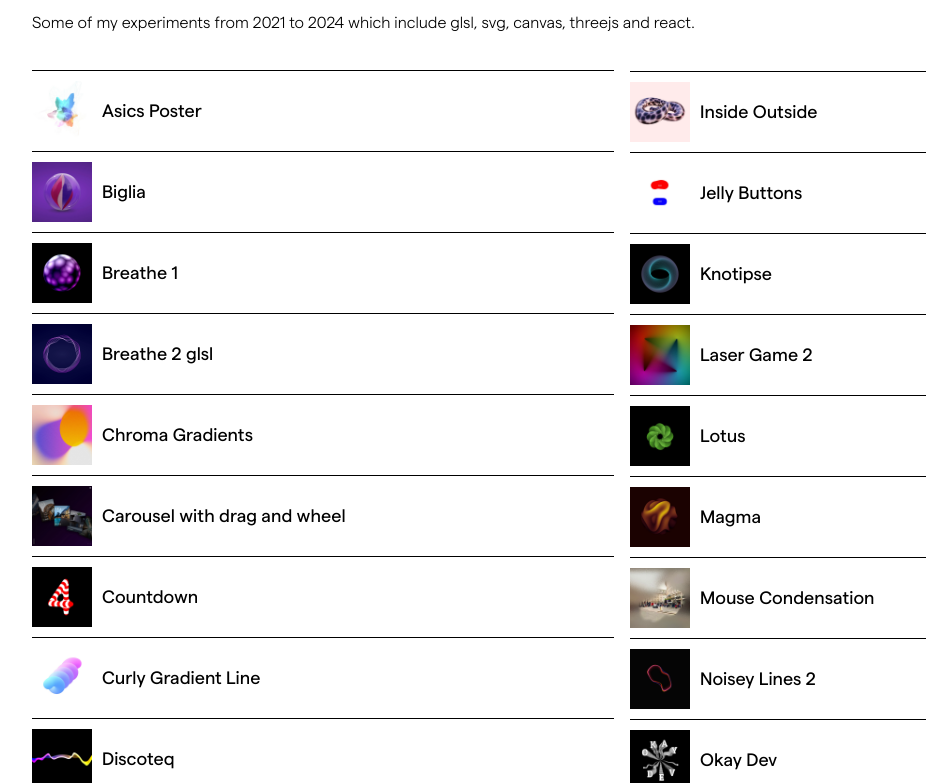
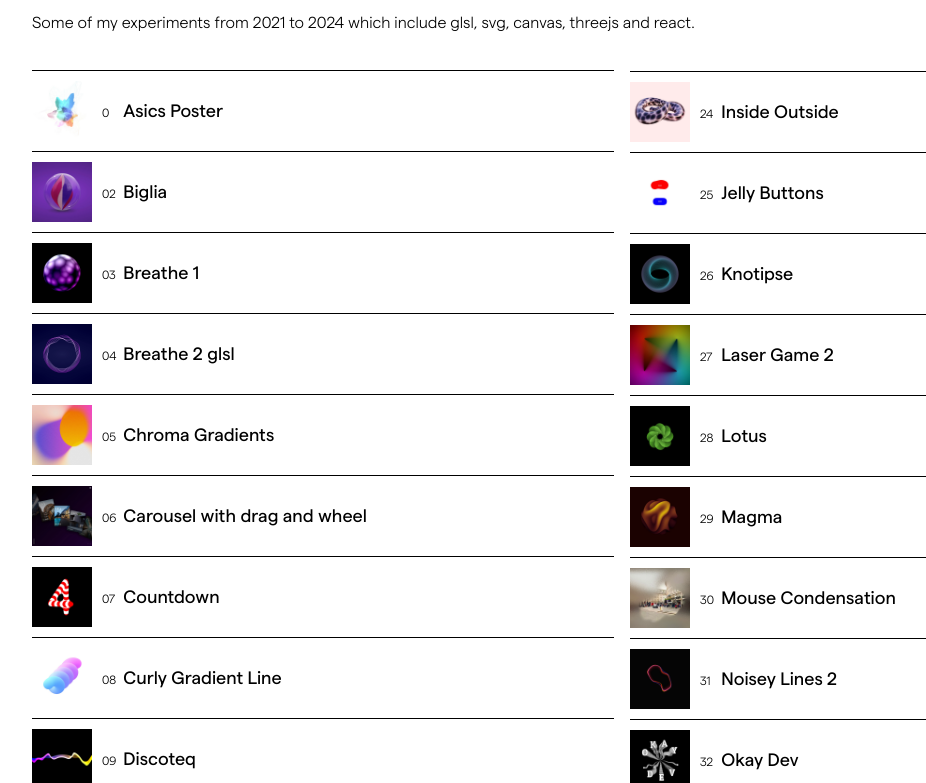
Before and after one commit to pronoia9/portfolio-supah, a React (Vite) app: page / in a window 1280 px wide. Shown: the part 2153-2936 px from the top of the page, without its empty margins (18-944 px from the left). Built offline with nearby package versions, Linux system fonts and the light colour scheme.

Commit message:
add i/num for works

```diff
--- a/src/components/Works.jsx
+++ b/src/components/Works.jsx
@@ -16,7 +16,7 @@ export const Works = () => {
           const num = i + 1 < 10 ? `0${i + 1}` : i + 1;
           return (
             <WorksWrapper className='experiment' key={`experiment-${i}`}>
-              <Work name={`<em>${num}</em> ${exp.name}`} {...exp} />
+              <Work i={i} {...exp} />
             </WorksWrapper>
           );
         })}
@@ -84,10 +84,11 @@ const WorksWrapper = styled.div`
   }
 `;
 
-export const Work = ({ link, name, image, ...props }) => {
+export const Work = ({ i, link, name, image, ...props }) => {
   const $root = useRef(),
     $overlay = useRef(),
     $link = useRef();
+  const num = i + 1 < 10 ? `0${i + 1}` : i + 1;
 
   const handleMouseEnter = (e) => {
     const bounds = $root.current.getBoundingClientRect();
@@ -135,8 +136,7 @@ export const Work = ({ link, name, image, ...props }) => {
       <a ref={$root} onMouseEnter={handleMouseEnter} onMouseLeave={handleMouseLeave} href={link} target='_blank'>
         {image && <img src={image} alt={name} />}
         <span className='link' ref={$link}>
-          {name}
-          {/* {HTMLParse(name)} */}
+          <em>{i && num}</em>{' '}{name}{/* {HTMLParse(name)} */}
         </span>
         <span className='overlay' ref={$overlay} />
       </a>
@@ -192,11 +192,12 @@ const WorkItem = styled.div`
     margin-right: 10px;
   }
 
-  em {
+  /* for Showcase numbering */
+  /* em {
     font-weight: 300;
     font-size: 2rem;
     font-style: normal;
-  }
+  } */
 
   span {
     pointer-events: none;
```
